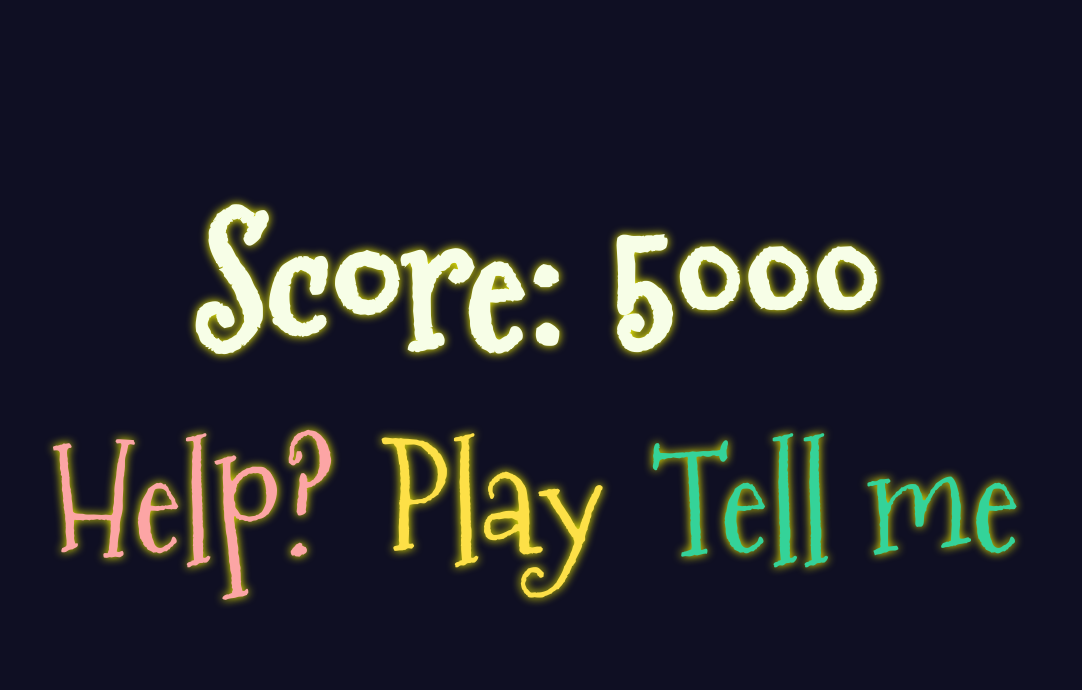
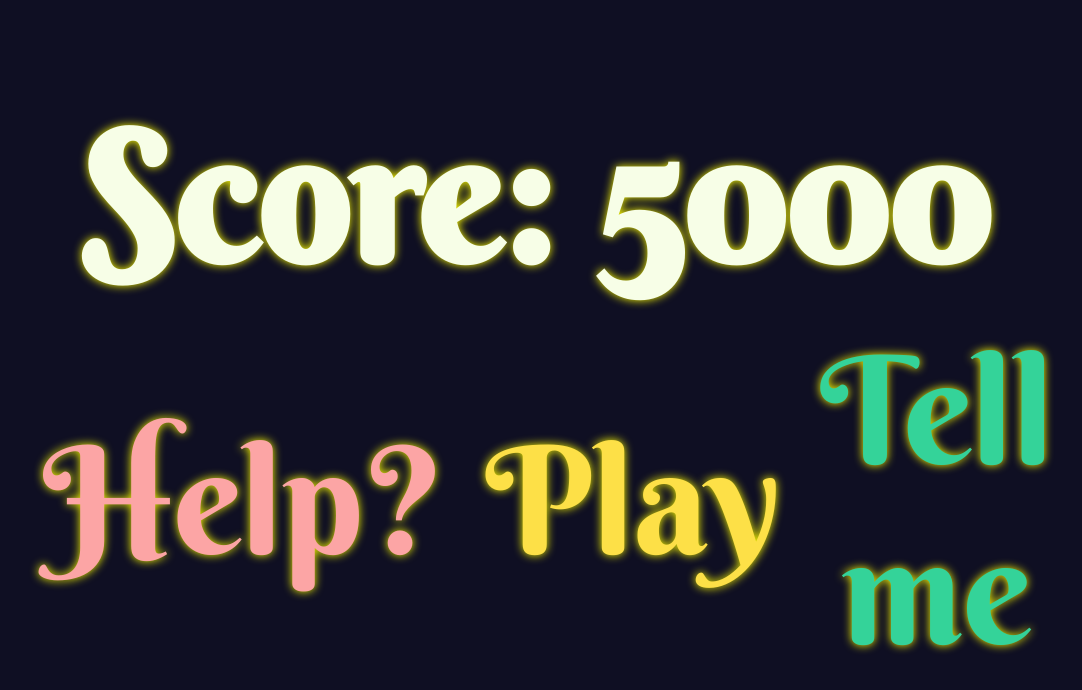
Before and after one commit to giuscri/my-heardle, a Next.js app: page /play in a window 1280 px wide. Shown: the top 690 px of the page, without its empty margins (105-1187 px from the left). Built offline with nearby package versions, Linux system fonts and the light colour scheme.

Commit message:
fix style issue

```diff
--- a/styles/globals.css
+++ b/styles/globals.css
@@ -3,8 +3,8 @@
 @tailwind utilities;
 
 @font-face {
-  font-family: 'Mountains of Christmas';
-  src: url('./MountainsofChristmas-Regular.ttf') format('truetype');
+  font-family: 'Berkshire Swash';
+  src: url('./BerkshireSwash-Regular.ttf') format('truetype');
 }
 
 html,
@@ -13,12 +13,12 @@ div#__next,
 div#__next > div,
 div#__next > div {
   height: 100%;
+  background-color: #0f0f23;
 }
 
 * {
   font-size: 80px;
-  font-family: 'Mountains of Christmas', cursive;
-  background-color: #0f0f23;
+  font-family: 'Berkshire Swash', cursive;
   color: rgb(247, 254, 231);
   text-shadow: yellow 0px 0 10px;
 }
```
Also changed, not shown: styles/BerkshireSwash-Regular.ttf (added).
